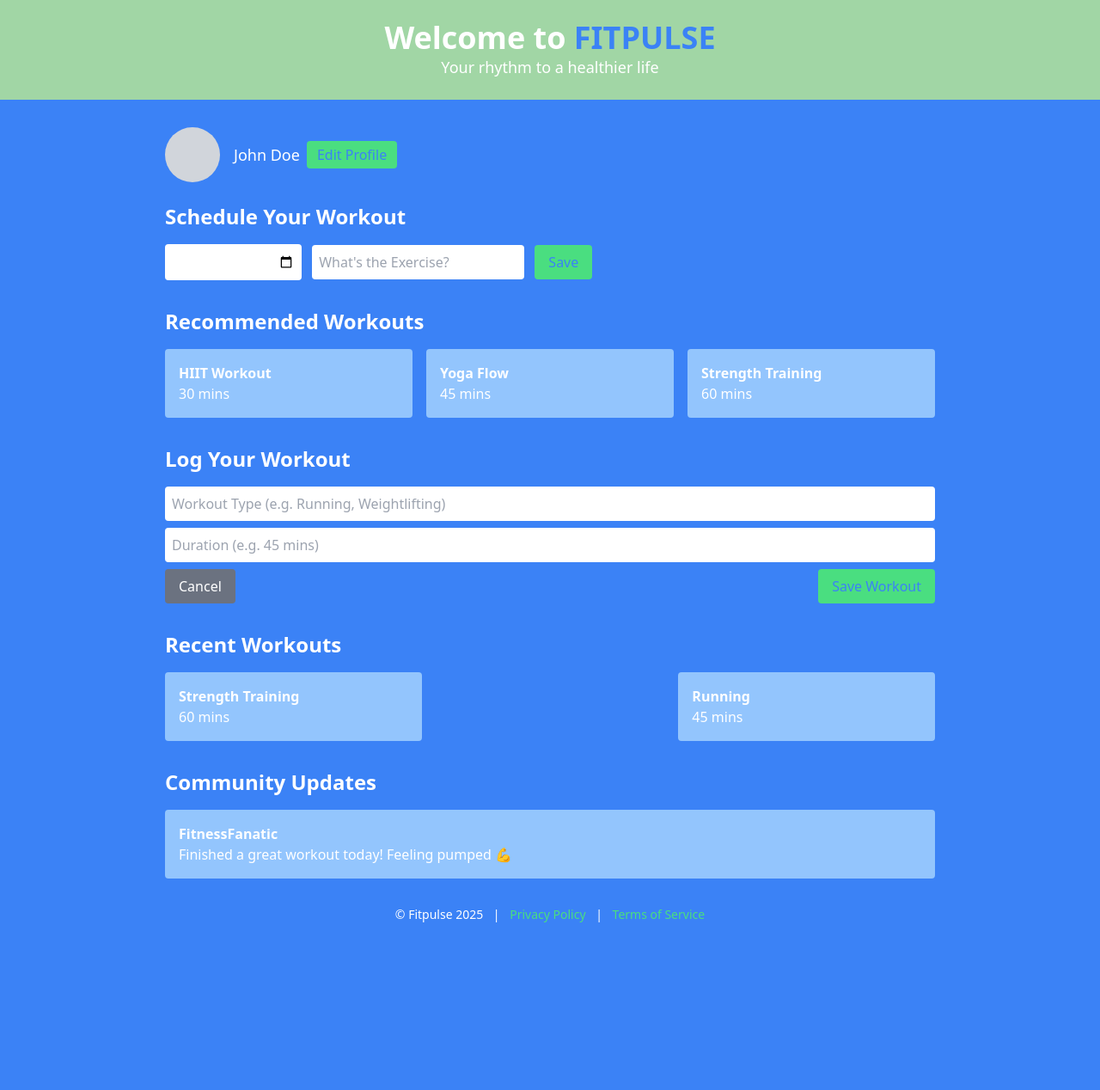
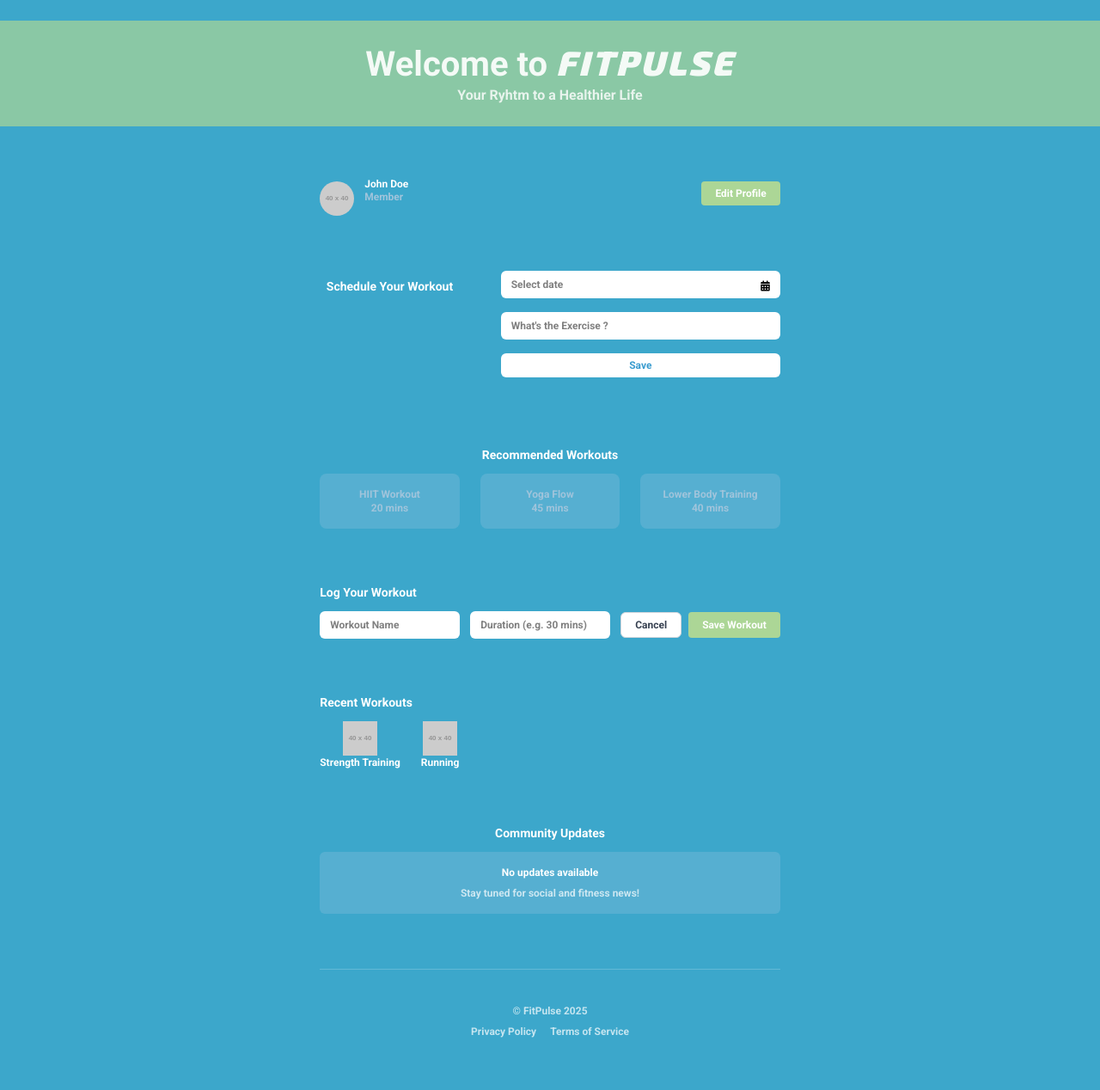
Before and after one commit to PandaBGS/FitPulse, a PHP site: page / in a window 1280 px wide. Shown: the whole page at 86% size. Before the commit the page ends 1073 px from the top, so only its background shows below. Run offline with PHP 8.4, Linux system fonts and the light colour scheme; the visitor is signed in with stand-in values (Sample User, id 1); grey boxes labelled with a size stand in for pictures from a placeholder-image service; some libraries are stand-ins or nearby versions.

Commit message:
Update index.php, pusing eyyyy

```diff
--- a/index.php
+++ b/index.php
@@ -6,90 +6,179 @@ if (!isset($_SESSION['user_id'])) {
 }
 $username = $_SESSION['username'];
 ?>
-<!DOCTYPE html>
+
 <html lang="en">
 <head>
     <meta charset="UTF-8" />
     <meta name="viewport" content="width=device-width, initial-scale=1" />
-    <title>Fitpulse - Perencanaan Olahraga</title>
-    <link href="https://fonts.googleapis.com/css2?family=Inter:wght@400;600&display=swap" rel="stylesheet" />
-    <link rel="stylesheet" href="https://cdnjs.cloudflare.com/ajax/libs/font-awesome/6.0.0-beta3/css/all.min.css" />
+    <title>FitPulse</title>
+    <link href="https://fonts.googleapis.com/css2?family=Exo+2:wght@900&family=Roboto:wght@700&display=swap" rel="stylesheet" />
+    <link rel="stylesheet" href="https://cdnjs.cloudflare.com/ajax/libs/font-awesome/5.15.3/css/all.min.css" />
     <script src="https://cdn.tailwindcss.com"></script>
+    <style>
+        body {
+            font-family: 'Roboto', sans-serif;
+        }
+        .welcome-text {
+            font-family: 'Roboto', sans-serif;
+            font-weight: 700;
+            font-size: 40px;
+            line-height: 48px;
+            letter-spacing: 0%;
+            text-align: center;
+            color: rgba(255 255 255 / 0.9);
+        }
+        .fitpulse-text {
+            font-family: 'Exo 2', sans-serif;
+            font-weight: 900;
+            font-style: italic;
+            font-size: 40px;
+            line-height: 48px;
+            letter-spacing: 0.07em; /* 7% letter spacing */
+            text-align: center;
+            color: rgba(255 255 255 / 0.9);
+        }
+        .subtitle-text {
+            font-size: 16px;
+            line-height: 1.5;
+            color: rgba(255 255 255 / 0.8);
+            text-align: center;
+        }
+    </style>
 </head>
-<body class="bg-blue-500 text-white">
+<body class="bg-[#3CA7CB] text-white min-h-screen flex flex-col">
 
-    <div class="bg-[#A1D6A5] p-6 text-center">
-        <h1 class="text-4xl font-bold">Welcome to <span class="text-blue-500">FITPULSE</span></h1>
-        <p class="text-lg">Your rhythm to a healthier life</p>
-    </div>
+    <!-- Top bar -->
+    <div class="bg-[#3CA7CB] h-6 w-full"></div>
 
-    <div class="max-w-4xl mx-auto py-8">
-        <div class="flex items-center justify-between mb-6">
-            <div class="flex items-center">
-                <div class="w-16 h-16 bg-gray-300 rounded-full"></div>
-                <h2 class="ml-4 text-lg">John Doe</h2>
-                <button class="ml-2 bg-green-400 text-blue-500 py-1 px-3 rounded">Edit Profile</button>
-            </div>
-        </div>
-
-        <div class="mb-8">
-            <h2 class="text-2xl font-bold mb-4">Schedule Your Workout</h2>
-            <input type="date" class="mr-2 rounded p-2" placeholder="Select date">
-            <input type="text" class="mr-2 rounded p-2" placeholder="What's the Exercise?">
-            <button class="bg-green-400 text-blue-500 py-2 px-4 rounded">Save</button>
-        </div>
-
-        <h2 class="text-2xl font-bold mb-4">Recommended Workouts</h2>
-        <div class="grid grid-cols-3 gap-4 mb-8">
-            <div class="bg-blue-300 p-4 rounded">
-                <h3 class="font-bold">HIIT Workout</h3>
-                <p>30 mins</p>
-            </div>
-            <div class="bg-blue-300 p-4 rounded">
-                <h3 class="font-bold">Yoga Flow</h3>
-                <p>45 mins</p>
-            </div>
-            <div class="bg-blue-300 p-4 rounded">
-                <h3 class="font-bold">Strength Training</h3>
-                <p>60 mins</p>
-            </div>
-        </div>
-
-        <div class="mb-8">
-            <h2 class="text-2xl font-bold mb-4">Log Your Workout</h2>
-            <input type="text" class="mb-2 w-full rounded p-2" placeholder="Workout Type (e.g. Running, Weightlifting)">
-            <input type="text" class="mb-2 w-full rounded p-2" placeholder="Duration (e.g. 45 mins)">
-            <div class="flex justify-between">
-                <button class="bg-gray-500 text-white py-2 px-4 rounded">Cancel</button>
-                <button class="bg-green-400 text-blue-500 py-2 px-4 rounded">Save Workout</button>
-            </div>
-        </div>
-
-        <h2 class="text-2xl font-bold mb-4">Recent Workouts</h2>
-        <div class="flex justify-between mb-8">
-            <div class="bg-blue-300 p-4 rounded w-1/3">
-                <h3 class="font-bold">Strength Training</h3>
-                <p>60 mins</p>
-            </div>
-            <div class="bg-blue-300 p-4 rounded w-1/3">
-                <h3 class="font-bold">Running</h3>
-                <p>45 mins</p>
-            </div>
-        </div>
-
-        <h2 class="text-2xl font-bold mb-4">Community Updates</h2>
-        <div class="bg-blue-300 p-4 rounded mb-8">
-            <h3 class="font-bold">FitnessFanatic</h3>
-            <p>Finished a great workout today! Feeling pumped 💪</p>
-        </div>
-
-        <footer class="text-center text-sm">
-            <p>© Fitpulse 2025 <span class="mx-2">|</span> <a href="#" class="text-green-400">Privacy Policy</a> <span class="mx-2">|</span> <a href="#" class="text-green-400">Terms of Service</a></p>
-        </footer>
+    <!-- Welcome section -->
+    <div class="bg-[#acd696b3] w-full py-6 flex flex-col items-center">
+        <p class="welcome-text">
+            Welcome to <span class="fitpulse-text">FITPULSE</span>
+        </p>
+        <p class="subtitle-text">Your Ryhtm to a Healthier Life</p>
     </div>
 
 </body>
 </html>
+    <main class="max-w-[1440px] mx-auto px-[170px] py-[60px] space-y-16">
+        <!-- User Info and Edit Profile -->
+        <div class="flex justify-between gap-[40px] items-start">
+            <div class="flex items-start space-x-3">
+                <img
+                    alt="User profile picture placeholder"
+                    class="rounded-full mt-1"
+                    height="40"
+                    src="https://placehold.co/40x40/7ea98d/white/png?text=JD"
+                    width="40"
+                />
+                <div class="text-xs leading-tight">
+                    <p class="font-semibold">John Doe</p>
+                    <p class="text-[#a0c4db]">Member</p>
+                </div>
+            </div>
+            <button
+                class="bg-[#acd696] text-white text-xs font-semibold py-1.5 px-4 rounded hover:bg-[#6b8e6f] transition mt-1"
+            >
+                Edit Profile
+            </button>
+        </div>
 
-</body>
-</html>
+        <!-- Schedule Workout -->
+        <div class="flex items-start gap-12">
+            <h2 class="font-semibold text-sm w-1/3 text-center mt-2">
+                Schedule Your Workout
+            </h2>
+            <form class="flex flex-col space-y-4 w-2/3" method="post">
+                <div class="relative">
+                    <input
+                        type="text"
+                        placeholder="Select date"
+                    class="w-full rounded-md py-2 px-3 text-xs text-black placeholder:text-black/50"
+                    />
+                    <i class="fas fa-calendar-alt absolute right-3 top-2.5 text-black text-xs"></i>
+                </div>
+                <input
+                    type="text"
+                    placeholder="What's the Exercise ?"
+                    class="w-full rounded-md py-2 px-3 text-xs text-black placeholder:text-black/50"
+                />
+                <button
+                    type="submit"
+                    class="bg-white text-[#3a9ccf] text-xs font-semibold rounded-md py-1.5"
+                >
+                    Save
+                </button>
+            </form>
+        </div>
+
+        <!-- Recommended Workouts -->
+        <section>
+            <h2 class="text-center font-semibold text-sm mb-3">Recommended Workouts</h2>
+            <div class="grid grid-cols-1 sm:grid-cols-2 md:grid-cols-3 gap-6 text-center text-xs text-[#a0c4db]">
+                <div class="bg-[#7dbbd9]/40 rounded-lg p-4">HIIT Workout<br />20 mins</div>
+                <div class="bg-[#7dbbd9]/40 rounded-lg p-4">Yoga Flow<br />45 mins</div>
+                <div class="bg-[#7dbbd9]/40 rounded-lg p-4">Lower Body Training<br />40 mins</div>
+            </div>
+        </section>
+
+        <!-- Log Workout -->
+        <section>
+            <h2 class="text-sm font-semibold mb-3">Log Your Workout</h2>
+            <form class="flex flex-col md:flex-row md:items-center gap-3">
+                <input
+                    type="text"
+                    placeholder="Workout Name"
+                    class="flex-1 rounded-md py-2 px-3 text-xs text-black placeholder:text-black/50"
+                />
+                <input
+                    type="text"
+                    placeholder="Duration (e.g. 30 mins)"
+                    class="flex-1 rounded-md py-2 px-3 text-xs text-black placeholder:text-black/50"
+                />
+                <div class="flex gap-2">
+                    <button
+                        type="reset"
+                        class="bg-white border border-gray-300 text-gray-700 text-xs rounded-md py-1.5 px-4"
+                    >Cancel</button>
+                    <button
+                        type="submit"
+                        class="bg-[#acd696] text-white text-xs font-semibold py-1.5 px-4 rounded"
+                    >Save Workout</button>
+                </div>
+            </form>
+        </section>
+
+        <!-- Recent Workouts -->
+        <section>
+            <h2 class="text-sm font-semibold mb-3">Recent Workouts</h2>
+            <div class="flex flex-wrap gap-6 text-xs text-center">
+                <div>
+                    <img src="https://placehold.co/40x40" alt="Strength" class="mx-auto" />
+                    <p>Strength Training</p>
+                </div>
+                <div>
+                    <img src="https://placehold.co/40x40" alt="Running" class="mx-auto" />
+                    <p>Running</p>
+                </div>
+            </div>
+        </section>
+
+        <!-- Community Updates -->
+        <section>
+            <h2 class="text-sm font-semibold mb-3 text-center">Community Updates</h2>
+            <div class="bg-[#7dbbd9]/40 p-4 rounded-md text-xs text-center">
+                <p class="mb-2">No updates available</p>
+                <p class="text-[#ffffff]/70">Stay tuned for social and fitness news!</p>
+            </div>
+        </section>
+
+        <!-- Footer -->
+        <footer class="text-center text-xs text-white/70 pt-10 border-t border-white/20">
+            <p class="mb-2">© FitPulse 2025</p>
+            <div class="flex justify-center gap-4">
+                <a href="#" class="hover:underline">Privacy Policy</a>
+                <a href="#" class="hover:underline">Terms of Service</a>
+            </div>
+        </footer>
+    </main>
```
